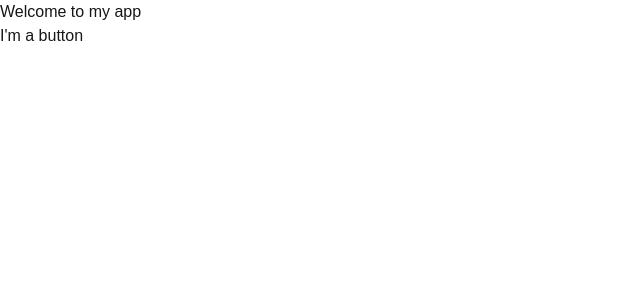
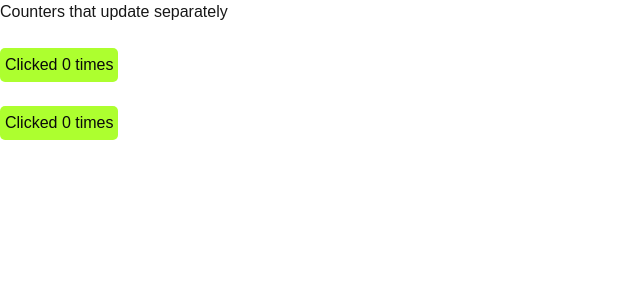
Before and after one commit to JarvisAppleSlice/ReactCourse, a Next.js app in the folder my-app/: page /QuickStart in a window 1280 px wide. Shown: the top 300 px of the page, without its empty margins (0-640 px from the left). Built offline with nearby package versions, Linux system fonts and the light colour scheme.

Commit message:
2 Buttons, independent counters.

```diff
--- a/my-app/app/QuickStart/page.tsx
+++ b/my-app/app/QuickStart/page.tsx
@@ -1,12 +1,25 @@
-function MyButton() {
-	return <button>I'm a button</button>;
-}
+"use client";
+
+import { useState } from "react";
 
 export default function MyApp() {
 	return (
 		<div>
-			<h1>Welcome to my app</h1>
+			<h1>Counters that update separately</h1>
+			<br />
+			<MyButton />
+			<br />
 			<MyButton />
 		</div>
 	);
 }
+
+function MyButton() {
+	const [count, setCount] = useState(0);
+
+	function handleClick() {
+		setCount(count + 1);
+	}
+
+	return <button onClick={handleClick}>Clicked {count} times</button>;
+}
--- a/my-app/app/globals.css
+++ b/my-app/app/globals.css
@@ -28,3 +28,22 @@ body {
 .avatar {
 	border-radius: 50%;
 }
+
+button {
+	padding: 5px;
+	display: block;
+	background-color: greenyellow;
+	color: #0a0a0a;
+	transition-duration: 0.4s;
+	border-radius: 5px;
+}
+
+button:hover {
+	background-color: red;
+	color: white;
+}
+
+button:active {
+	background-color: black;
+	color: greenyellow;
+}
```
